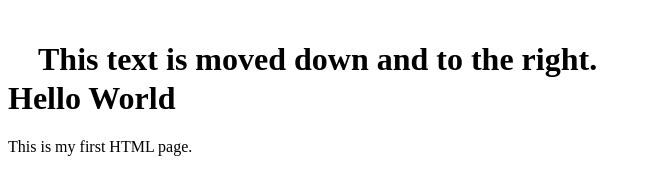
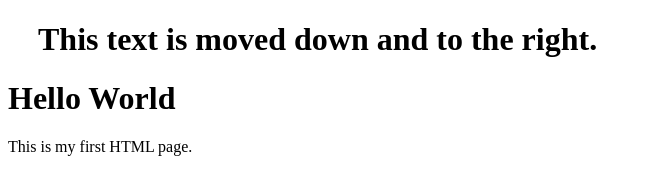
Before and after one commit to adrianmoreno661/project-board, a plain HTML site: page index.html in a window 1280 px wide. Shown: the top 194 px of the page, without its empty margins (0-651 px from the left). Drawn offline with Linux system fonts and the light colour scheme.

Commit message:
Adjust heading position in index.html

```diff
--- a/index.html
+++ b/index.html
@@ -1,7 +1,7 @@
 <!DOCTYPE html>
 <html>
 <head>
-  <h1 style="position: relative; top: 20px; left: 30px;">This text is moved down and to the right.</h1>
+  <h1 style="position: relative; left: 30px;">This text is moved down and to the right.</h1>
 </head>
 
 <body>
```
